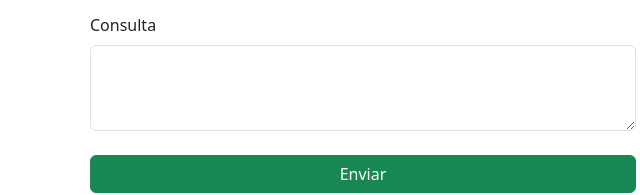
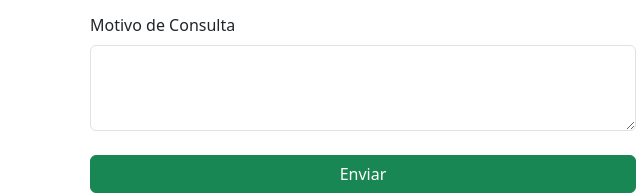
Before and after one commit to Matiasnnt/ProyectoClinica, a plain HTML site: page pacientes.html in a window 1280 px wide. Shown: the part 523-718 px from the top of the page, 277-917 px from the left. Drawn offline with nearby package versions, Linux system fonts and the light colour scheme.

Commit message:
cambie titulos de la consulta

```diff
--- a/pacientes.html
+++ b/pacientes.html
@@ -94,7 +94,7 @@
                     </select>
                 </div>
                 <div class="mb-3">
-                  <label for="exampleFormControlTextarea1" class="form-label">Consulta</label>
+                  <label for="exampleFormControlTextarea1" class="form-label">Motivo de Consulta</label>
                   <textarea class="form-control" id="exampleFormControlTextarea1" rows="3"></textarea>
                   <button type="submit" class="btn btn-success w-100 mt-4" onclick="enviarTurno()">Enviar</button>
 
```
